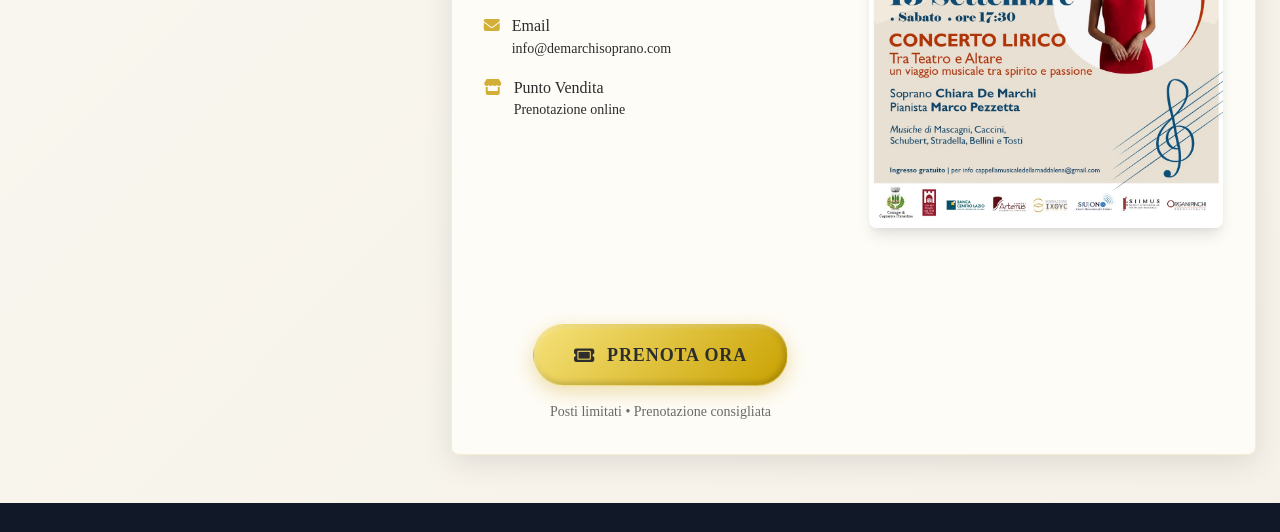
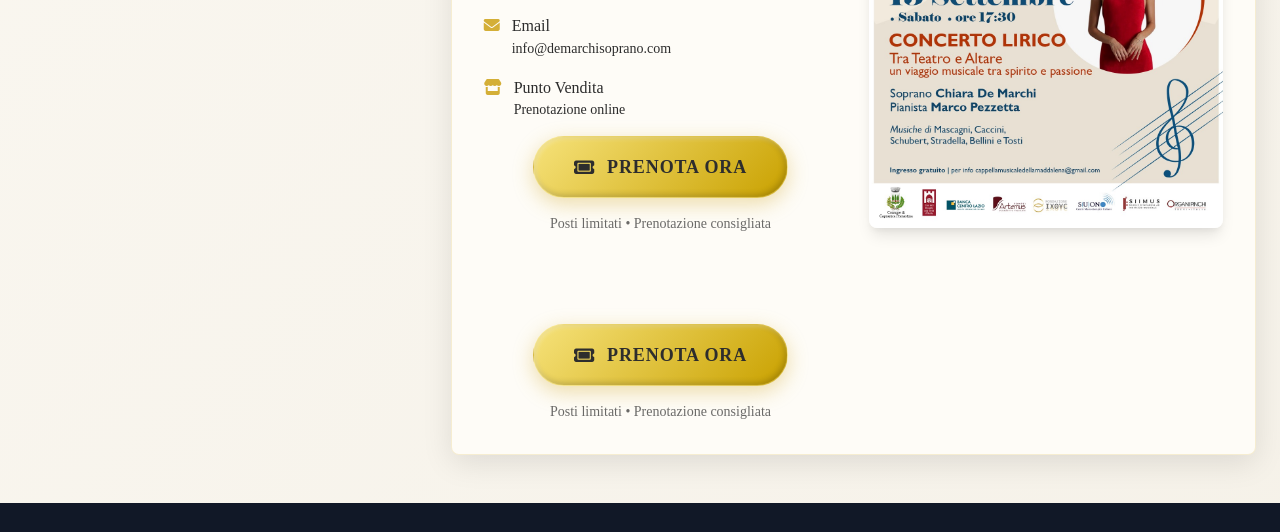
Before and after one commit to Tomtzu93/SopranoDeMarchi, a plain HTML site: page index.html in a window 1280 px wide. Shown: the part 2514-3046 px from the top of the page. Drawn offline with nearby package versions, Linux system fonts and the light colour scheme; no server answers.

Commit message:
Update index.html

```diff
--- a/index.html
+++ b/index.html
@@ -307,6 +307,15 @@
                                         <p class="text-sm">Prenotazione online</p>
                                     </div>
                                 </div>
+                                <div class="mt-8 text-center">
+                                    <button class="btn-primary px-12 py-4 rounded-full text-xl font-semibold header-font tracking-wide">
+                                        <i class="fas fa-ticket mr-3"></i>
+                                        PRENOTA ORA
+                                    </button>
+                                    <p class="text-sm mt-4 opacity-70">
+                                        Posti limitati • Prenotazione consigliata
+                                    </p>
+                                </div>
                             </div>
                         </div>
                     </div>
```
